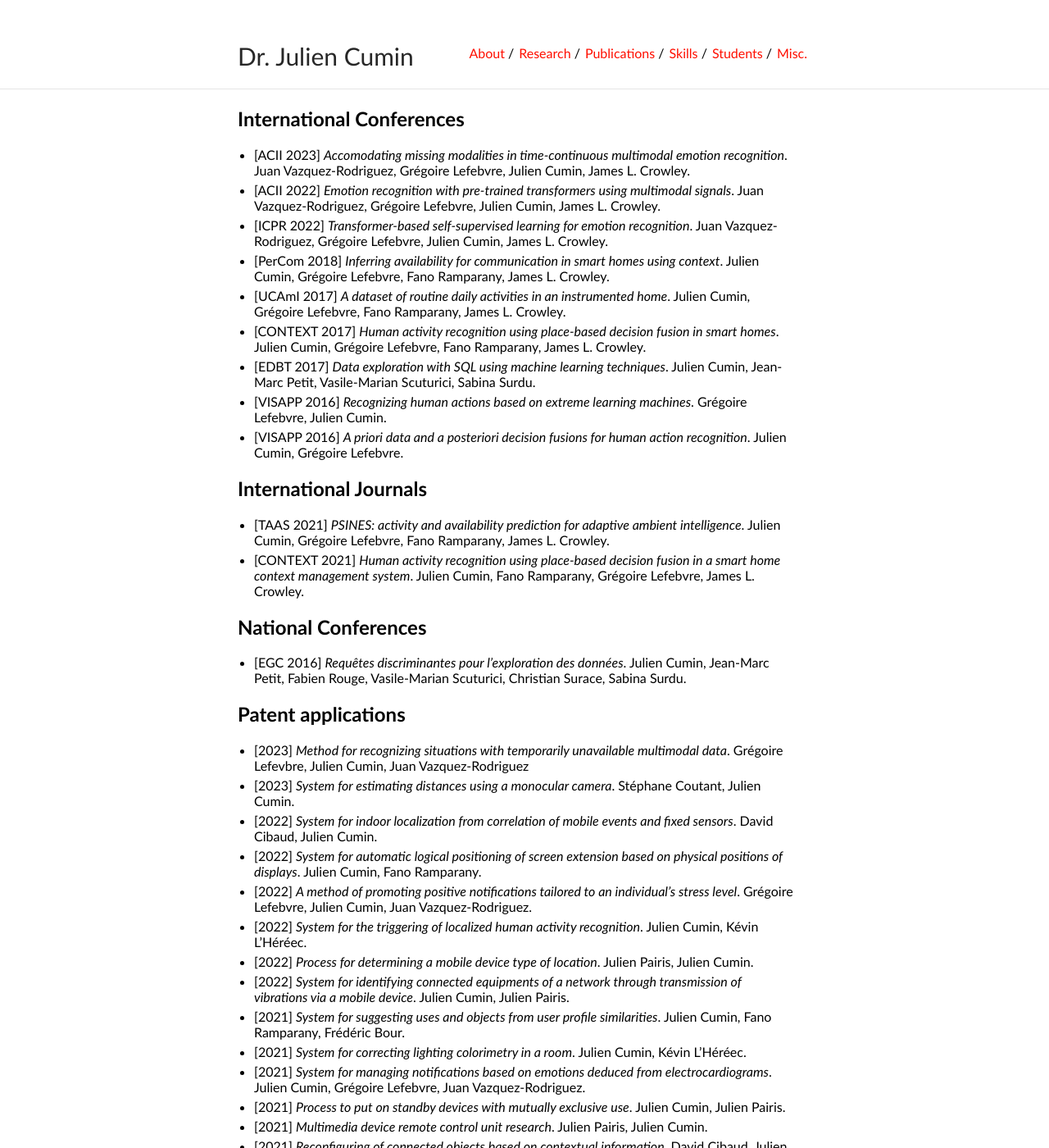
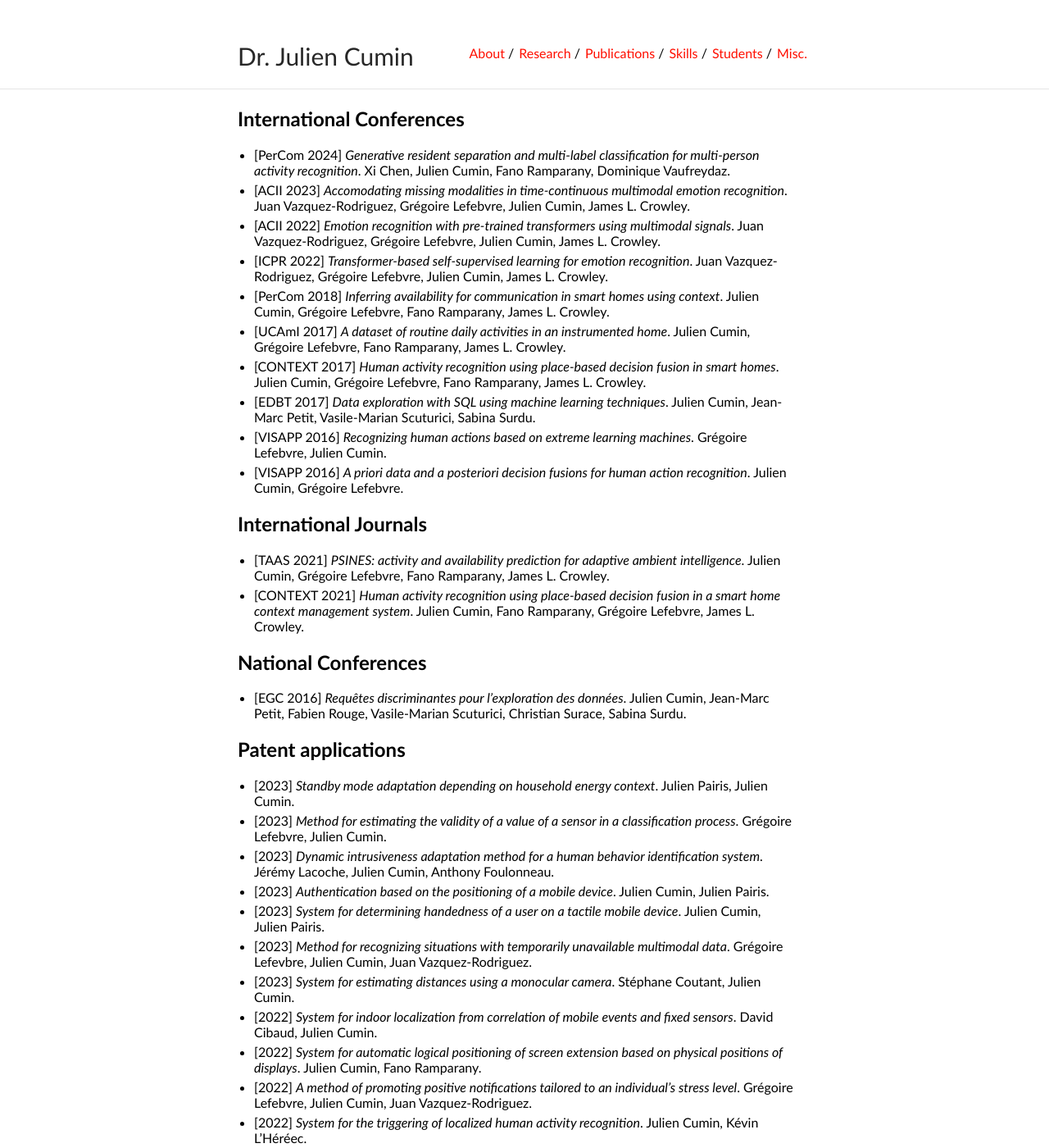
Before and after one commit to JCumin/jcumin.github.io, a Jekyll site: the page built from publications.md, in a window 1280 px wide and 1400 px high. Shown: the whole window at 82% size. Built offline with Jekyll 4.4.1, drawn with Linux system fonts in a browser that asks for light colours; some of the changed text lies outside the part shown.

Commit message:
Added publication and patents

```diff
--- a/publications.md
+++ b/publications.md
@@ -5,6 +5,7 @@ title: Publications
 
 ## International Conferences
 
+- [PerCom 2024] *Generative resident separation and multi-label classification for multi-person activity recognition*. Xi Chen, Julien Cumin, Fano Ramparany, Dominique Vaufreydaz.
 - [ACII 2023] *Accomodating missing modalities in time-continuous multimodal emotion recognition*. Juan Vazquez-Rodriguez, Grégoire Lefebvre, Julien Cumin, James L. Crowley.
 - [ACII 2022] *Emotion recognition with pre-trained transformers using multimodal signals*. Juan Vazquez-Rodriguez, Grégoire Lefebvre, Julien Cumin, James L. Crowley.
 - [ICPR 2022] *Transformer-based self-supervised learning for emotion recognition*. Juan Vazquez-Rodriguez, Grégoire Lefebvre, Julien Cumin, James L. Crowley.
@@ -29,7 +30,12 @@ title: Publications
 
 ## Patent applications
 
-- [2023] *Method for recognizing situations with temporarily unavailable multimodal data*. Grégoire Lefevbre, Julien Cumin, Juan Vazquez-Rodriguez
+- [2023] *Standby mode adaptation depending on household energy context*. Julien Pairis, Julien Cumin.
+- [2023] *Method for estimating the validity of a value of a sensor in a classification process*. Grégoire Lefebvre, Julien Cumin.
+- [2023] *Dynamic intrusiveness adaptation method for a human behavior identification system*. Jérémy Lacoche, Julien Cumin, Anthony Foulonneau.
+- [2023] *Authentication based on the positioning of a mobile device*. Julien Cumin, Julien Pairis.
+- [2023] *System for determining handedness of a user on a tactile mobile device*. Julien Cumin, Julien Pairis.
+- [2023] *Method for recognizing situations with temporarily unavailable multimodal data*. Grégoire Lefevbre, Julien Cumin, Juan Vazquez-Rodriguez.
 - [2023] *System for estimating distances using a monocular camera*. Stéphane Coutant, Julien Cumin.
 - [2022] *System for indoor localization from correlation of mobile events and fixed sensors*. David Cibaud, Julien Cumin.
 - [2022] *System for automatic logical positioning of screen extension based on physical positions of displays*. Julien Cumin, Fano Ramparany.
@@ -45,7 +51,7 @@ title: Publications
 - [2021] *Reconfiguring of connected objects based on contextual information*. David Cibaud, Julien Cumin.
 - [2021] *Content connection on remote control*. Julien Pairis, Julien Cumin.
 - [2021] *System for verifying the proper functioning of wireless devices*. Julien Cumin, Kévin L’Héréec.
-- [2018] *Automatic adaptatioin of geofencing range depending on context*. Kévin L’Héréec, Julien Cumin.
+- [2018] *Automatic adaptation of geofencing range depending on context*. Kévin L’Héréec, Julien Cumin.
 - [2018] *Propagation of location information of connected objects in an object network*. Julien Cumin, David Cibaud.
 - [2018] *Presence detection by smart peaker*. Julien Pairis, Julien Cumin.
 - [2017] *Prediction of the availability of smart home residents*. Grégoire Lefebvre, Julien Cumin, Fano Ramparany.
```
